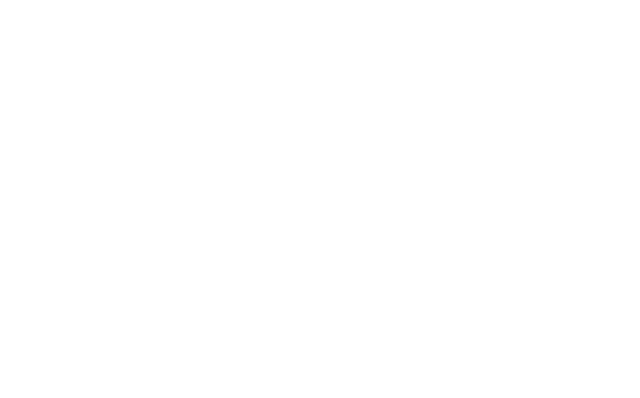
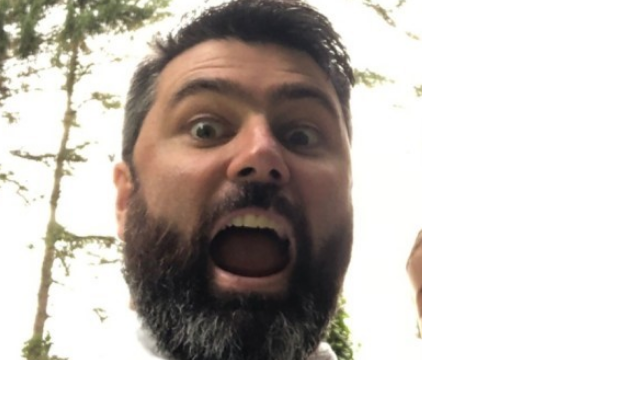
Before and after one commit to eoghanpowell/MS1, a plain HTML site: page index.html in a window 1280 px wide. Shown: the whole page, without its empty margins (0-640 px from the left). Drawn offline with nearby package versions, Linux system fonts and the light colour scheme; a web font is replaced by a local one.

Commit message:
added Google fonts API and pic as logo

```diff
--- a/assets/css/style.css
+++ b/assets/css/style.css
@@ -0,0 +1,17 @@
+@import url('https://fonts.googleapis.com/css2?family=Barlow+Condensed:ital,wght@0,100;0,200;0,300;0,400;0,500;0,600;0,700;0,800;0,900;1,100;1,200;1,300;1,400;1,500;1,600;1,700;1,800;1,900&family=Montserrat:ital,wght@0,100;0,200;0,300;0,400;0,500;0,600;0,700;0,800;0,900;1,100;1,200;1,300;1,400;1,500;1,600;1,700;1,800;1,900&display=swap');
+
+header {
+    margin: 0;
+}
+
+.logo {
+    background: url("../images/1588435846269.jpeg");
+    background-position: center;
+    background-repeat: no-repeat;
+    background-size: cover;
+    min-height: 360px;
+    transition: all .5s ease-in-out;
+    -webkit-transition: all .5s ease-in-out;
+    -moz-animation: all .5s ease-in-out;
+}
+/* look at making a change to the logo transisition. Consider that one that Duncan had on LinkedIn, could be very cool */
--- a/index.html
+++ b/index.html
@@ -7,10 +7,18 @@
     <title>Eoghan Powell - Work Journey</title>
     <link rel="stylesheet" href="https://maxcdn.bootstrapcdn.com/bootstrap/4.2.1/css/bootstrap.min.css" type="text/css" />
     <link rel="stylesheet" href="https://use.fontawesome.com/releases/v5.0.10/css/all.css" integrity="sha384-+d0P83n9kaQMCwj8F4RJB66tzIwOKmrdb46+porD/OvrJ+37WqIM7UoBtwHO6Nlg" crossorigin="anonymous">
+    <link rel="stylesheet" href="assets/css/style.css">
 </head>
 <body>
     <header>
+        <div class="row">
+            <a href="index.html" class="col-md-4 logo">
 
+            </a>
+            <div class="col-md-8">
+
+            </div>
+        </div>
     </header>
     <section>
 
```
Also changed, not shown: assets/images/1588435846269.jpeg (added).
